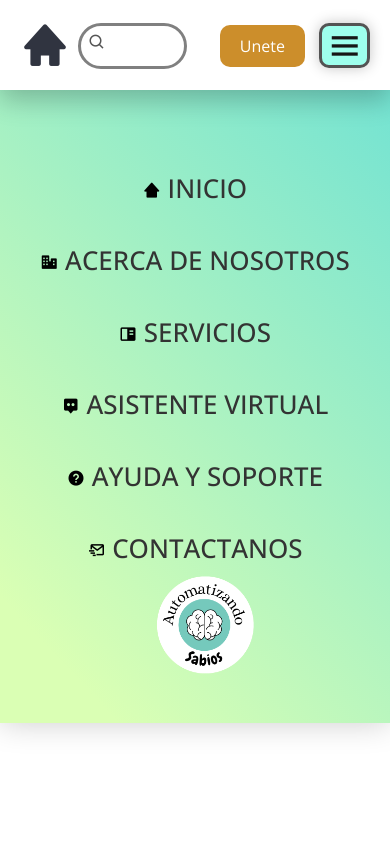
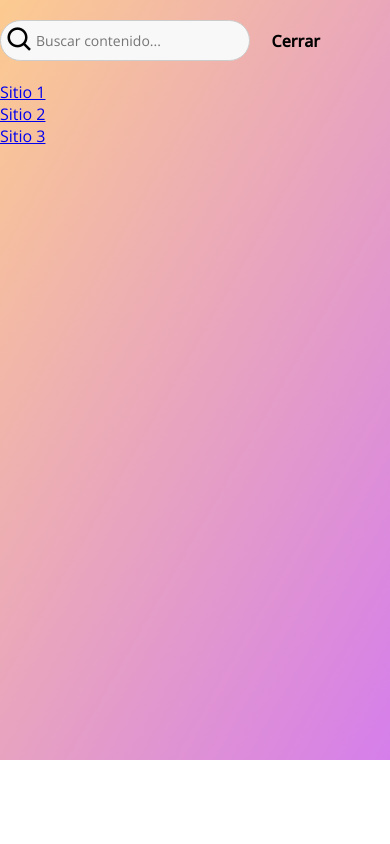
Before and after one commit to richglez/richglez.github.io, a plain HTML site: page index.html in a window 390 px wide. Both pictures are taken after a click on the element 132 px from the left and 46 px from the top of the page. Shown: the top 844 px of the page. Drawn offline with nearby package versions, Linux system fonts and the light colour scheme.

Commit message:
(v3.2 release)

```diff
--- a/app.js
+++ b/app.js
@@ -66,6 +66,19 @@ document.addEventListener('DOMContentLoaded', function() {
 
 
 
+// JavaScript para cerrar el menu de busquedas
+document.addEventListener('DOMContentLoaded', function () {
+  const btnCerrar = document.getElementById('btnCerrar');
+  const searchMenu = document.getElementById('search-menu');
+
+  btnCerrar.addEventListener('click', function () {
+    searchMenu.style.display = 'none'; // Oculta el menú al hacer clic en "Cerrar"
+  });
+});
+
+
+
+
 
 
 
--- a/index.html
+++ b/index.html
@@ -3,7 +3,11 @@
   <head>
     <meta charset="UTF-8" />
     <meta name="viewport" content="width=device-width, initial-scale=1.0" />
-    <link rel="icon" href="./images/logo-automatizandoICO.ico" type="image/x-icon">
+    <link
+      rel="icon"
+      href="./images/logo-automatizandoICO.ico"
+      type="image/x-icon"
+    />
     <link rel="stylesheet" href="styles.css" />
     <script src="app.js"></script>
     <script
@@ -66,11 +70,49 @@
         <!--btn-->
       </div>
 
-      <!-- Barra de búsqueda -->
+
+
+
+
+      <!-- --------------------Barra de búsqueda-------------------- -->
       <div class="search-bar" id="search-bar">
         <i class="bx bx-search" id="icono_busqueda"></i>
         <input type="text" id="textbox" placeholder="Buscar..." />
       </div>
+
+      <!-- --------------------Menú de búsqueda-------------------- -->
+      <div class="search-menu" id="search-menu">
+        <!-- Aquí puedes agregar elementos de sitios frecuentes y autocompletado -->
+        <ul>
+          <i class='bx bx-search' id="icono-search-menuBusqueda"></i>
+          <p id="btnCerrar">Cerrar</p>
+          <input type="text" placeholder="Buscar contenido...">
+          <li><a href="#" id="sitios-busqueda">Sitio 1</a></li>
+          <li><a href="#" id="sitios-busqueda">Sitio 2</a></li>
+          <li><a href="#" id="sitios-busqueda">Sitio 3</a></li>
+        </ul>
+      </div>
+
+      <script src="https://code.jquery.com/jquery-3.6.0.min.js"></script>
+      <script>
+        $(document).ready(function () {
+          // Cuando se hace clic en .search-bar
+          $(".search-bar").click(function () {
+            // Mostrar el menú de búsqueda
+            $("#search-menu").show();
+          });
+
+          // Cuando se hace clic fuera del menú de búsqueda, ocultarlo
+          $(document).on("click", function (e) {
+            if (
+              !$(e.target).closest(".search-bar").length &&
+              !$(e.target).closest(".search-menu").length
+            ) {
+              $("#search-menu").hide();
+            }
+          });
+        });
+      </script>
     </header>
     <!--Aqui termina la Barra -->
 
@@ -408,8 +450,8 @@
           <div class="service">
             <h3>Capacitación Tecnológica Personalizada</h3>
             <p>
-              Tutoriales interactivos y clases en línea para aprender a usar la
-              tecnología.
+              Tutoriales interactivos y clases en línea para aprender a usar
+              redes sociales desde 0.
             </p>
             <i class="fa-solid fa-person-chalkboard"></i>
           </div>
--- a/styles.css
+++ b/styles.css
@@ -44,6 +44,12 @@ body {
 
 #menu-icon{
   display: none;  /*Quitar el icono de menu*/
+}
+
+
+
+.search-menu{
+  display: none;
 }
 
 
@@ -857,33 +863,6 @@ header {
 
 
 
-  .register #btnRegister{
-    display: none;
-  }
-
-
-  .login #btnLogin-web{
-    display: none;
-  }
-
-  .login #btnLogin-mobile{
-    display: block;
-    position: fixed;
-    top: 25px; /* Ajusta la distancia desde la parte superior */
-    right: 20px; /* Ajusta la distancia desde la derecha */
-    display: inline-block;
-    background-color: #cc8e2b; /* Color de fondo del botón */
-    color: #fff; /* Color del texto del botón */
-    padding: 10px 20px; /* Relleno interno del botón */
-    border-radius: 10px; /* Bordes redondeados */
-    text-align: center; /* Alineación del texto */
-    font-size: 16px; /* Tamaño de letra */
-    text-decoration: none; /* Elimina el subrayado del enlace */
-    cursor: pointer; /* Cambia el cursor al pasar el mouse sobre el botón */
-    margin-right: 65px;
-  }
-
-
 
   .titulo {
     position: static; /* Cambia a posición estática */
@@ -896,7 +875,7 @@ header {
 
 
   body .titulo h1{
-    font-size: 50px;
+    font-size: 46px;
     margin-left: 200px;
     text-align: center; /* Centra el texto horizontalmente */
   }
@@ -927,6 +906,34 @@ header {
 }
 
 
+/*------------------------------- ELEMENTOS DEL HEADER- NAV -------------------------------*/
+
+.register #btnRegister{
+  display: none;
+}
+
+
+.login #btnLogin-web{
+  display: none;
+}
+
+.login #btnLogin-mobile{
+  display: block;
+  position: fixed;
+  top: 25px; /* Ajusta la distancia desde la parte superior */
+  right: 20px; /* Ajusta la distancia desde la derecha */
+  display: inline-block;
+  background-color: #cc8e2b; /* Color de fondo del botón */
+  color: #fff; /* Color del texto del botón */
+  padding: 10px 20px; /* Relleno interno del botón */
+  border-radius: 10px; /* Bordes redondeados */
+  text-align: center; /* Alineación del texto */
+  font-size: 16px; /* Tamaño de letra */
+  text-decoration: none; /* Elimina el subrayado del enlace */
+  cursor: pointer; /* Cambia el cursor al pasar el mouse sobre el botón */
+  margin-right: 65px;
+}
+
 
 #menu-icon {
   text-decoration: none;
@@ -954,6 +961,55 @@ header {
 #menu-icon.active {
   transform: rotate(180deg); /* Rota el icono cuando el menú está abierto */
 }
+
+
+/*------------------------------- BARRA DE BUSQUEDA -------------------------------*/
+.search-menu{  /*wrapper*/
+  z-index: 1000; /* Asegúrate de que #menu-icon tenga un z-index alto */
+  display: block;
+  position: fixed;
+  top: 0; /*ponte hasta arriba*/
+  background-image: linear-gradient(120deg, #fccb90 0%, #d57eeb 100%);
+  height: 90%;
+  width: 100%;
+  display: none;
+}
+
+.search-menu input{ /*input txt*/
+  width: 250px; /* Ancho del input según tus preferencias */
+  padding: 10px; /* Relleno interno del input */
+  font-size: 14px; /* Tamaño de fuente */
+  border: 1px solid #ccc; /* Borde con un color de fondo */
+  border-radius: 26px; /* Bordes redondeados */
+  background-color: #f8f8f8; /* Color de fondo del input */
+  color: #333; /* Color del texto dentro del input */
+  outline: none; /* Elimina el resaltado en el foco del input */
+  text-indent: 25px; /* Mueve el cursor 10px hacia la derecha */
+  margin-top: 20px;
+  margin-bottom: 20px;
+}
+
+
+.search-menu #icono-search-menuBusqueda{
+  position: absolute;
+  font-size: 30px;
+  top: 25px;
+  left: 5px;
+}
+
+
+
+
+
+.search-menu #btnCerrar{
+  position: absolute;
+  top: 30px;
+  right: 70px;
+  font-weight: 600;
+}
+
+/*------------------------------- -------------------------------*/
+
 
 
 
@@ -996,7 +1052,15 @@ header {
 
 
 
-  /* ______________________________________________ */
+/*------------------------------- -------------------------------*/
+
+
+
+
+
+
+
+
 
 
 
```
